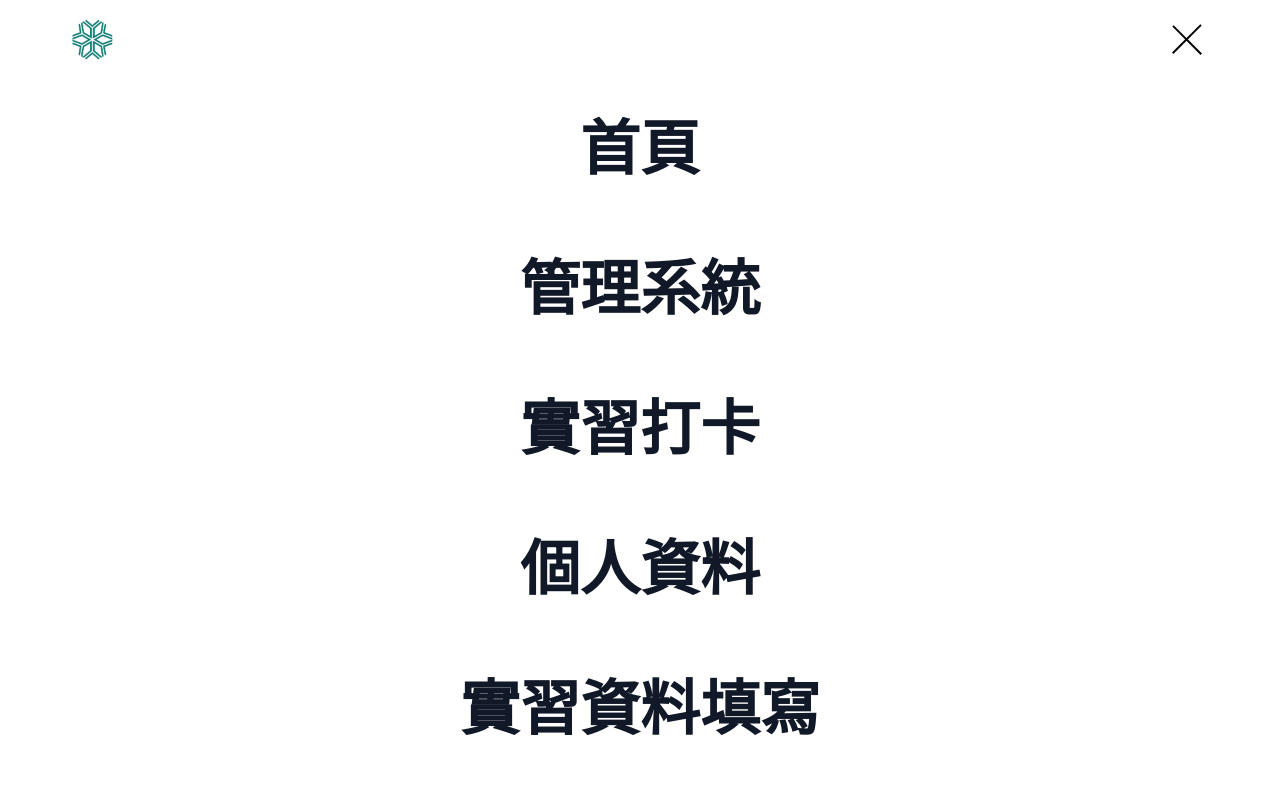
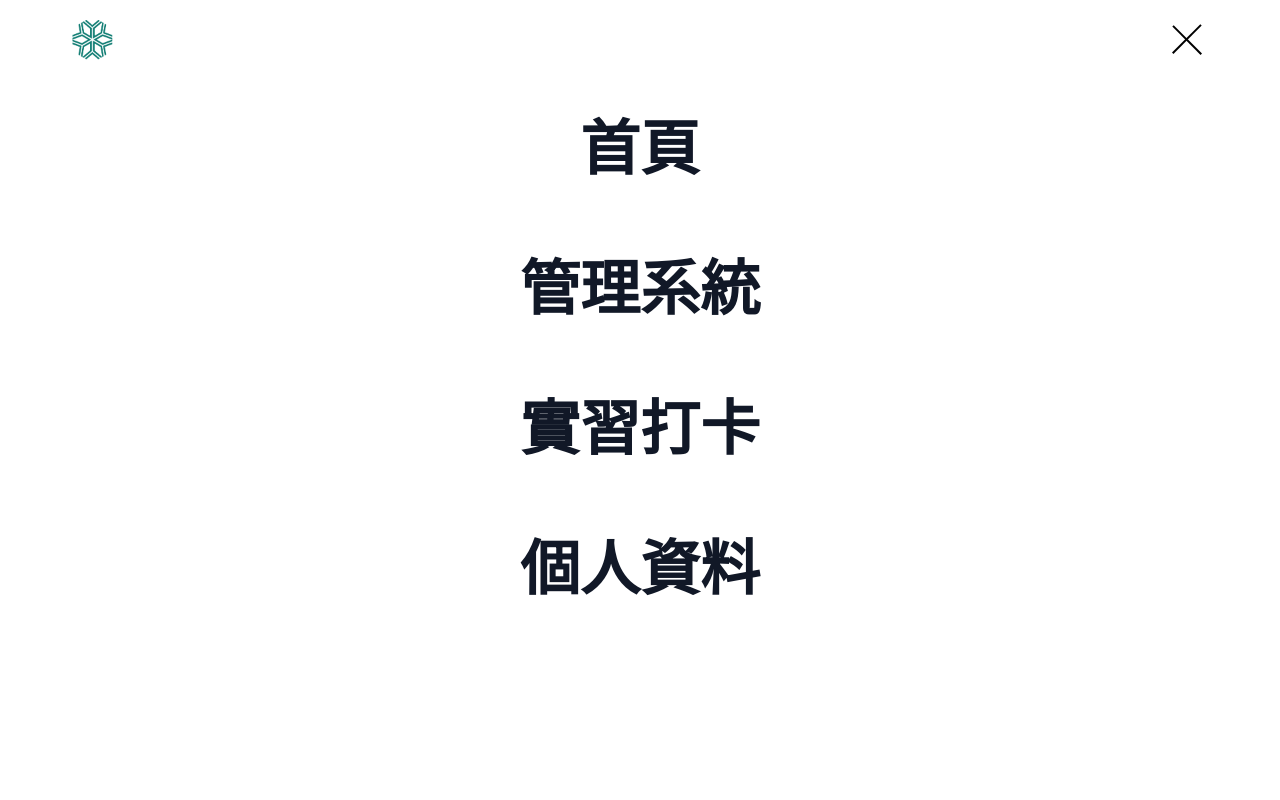
Before and after one commit to Yuntech-AI-Design/IILabTIME_web, a Vue app in the folder hello-vue3/: page / in a window 1280 px wide. Both pictures are taken after a click on the element 1187 px from the left and 40 px from the top of the page. Shown: the top 800 px of the page. Built offline with nearby package versions, Linux system fonts and the light colour scheme; no server answers; a small style sheet from the web is missing; a web font is replaced by a local one.

Commit message:
fix navbar menu top space

```diff
--- a/hello-vue3/src/components/AppNavbar.vue
+++ b/hello-vue3/src/components/AppNavbar.vue
@@ -26,7 +26,7 @@
     leave-active-class="transition-opacity duration-700 ease-in-out" enter-from-class="opacity-0"
     leave-to-class="opacity-0">
     <div v-if="menuState === true"
-      class="fixed z-30 top-20 h-[100vh] inset-x-0 flex items-center justify-center w-full bg-white overflow-hidden font-ZMG"
+      class="fixed z-30 pt-[10vh] h-[100vh] inset-x-0 flex items-center justify-center w-full bg-white overflow-hidden font-ZMG"
       @wheel.prevent @touchmove.prevent @scroll.prevent>
       <div class="flex-col items-center justify-center px-[10%] h-full w-full text-6xl overflow-auto">
         <div :key="router.key" v-for="router in routerList" class="flex-col items-center justify-center">
@@ -118,6 +118,6 @@ const routerList = reactive([
   { key: 2, name: "管理系統", path: "/dashboard" },
   { key: 3, name: "實習打卡", path: "/check-in" },
   { key: 4, name: "個人資料", path: "/profile" },
-  { key: 5, name: "實習資料填寫", path: "/intershipform" },
+  // { key: 5, name: "實習資料填寫", path: "/intershipform" },
 ]);
 </script>
```
